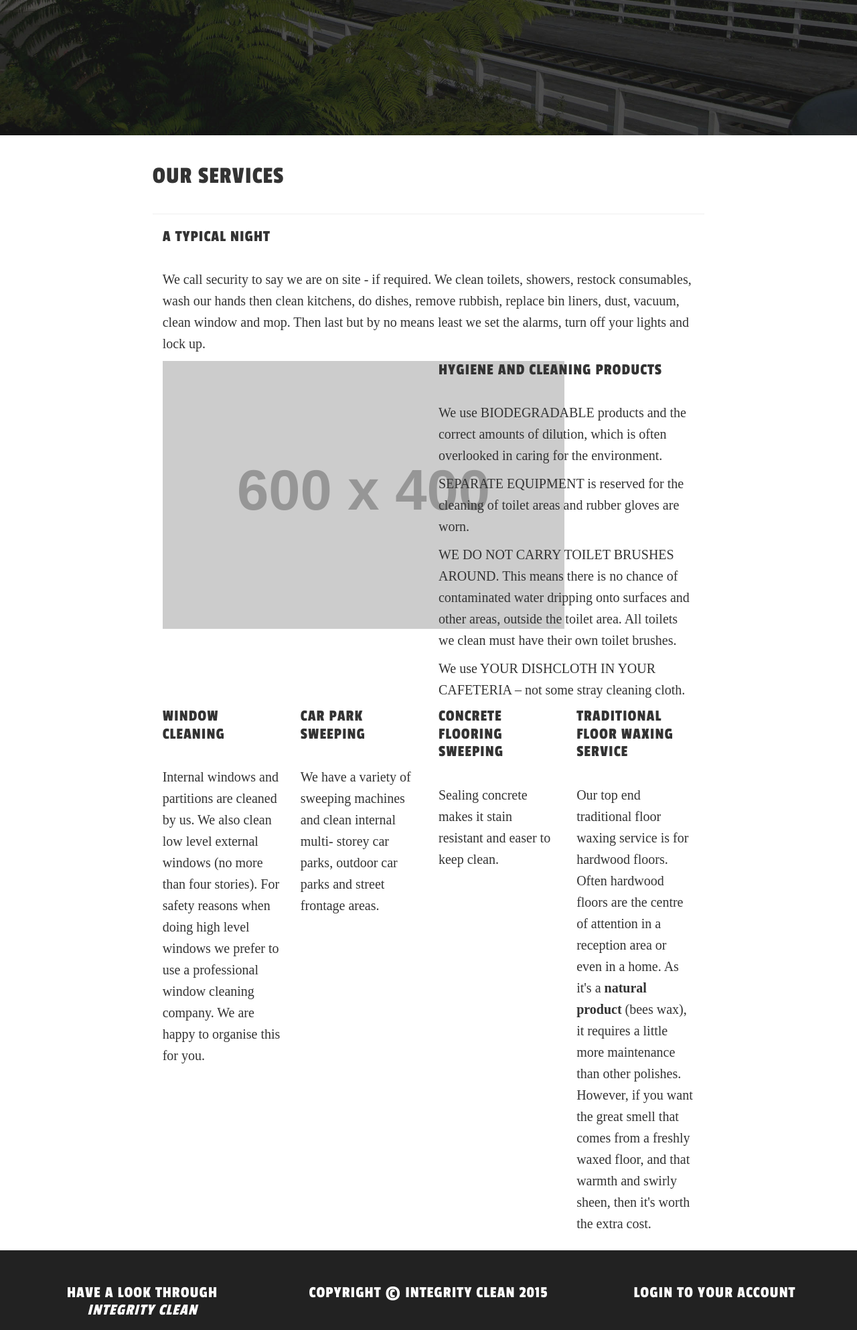
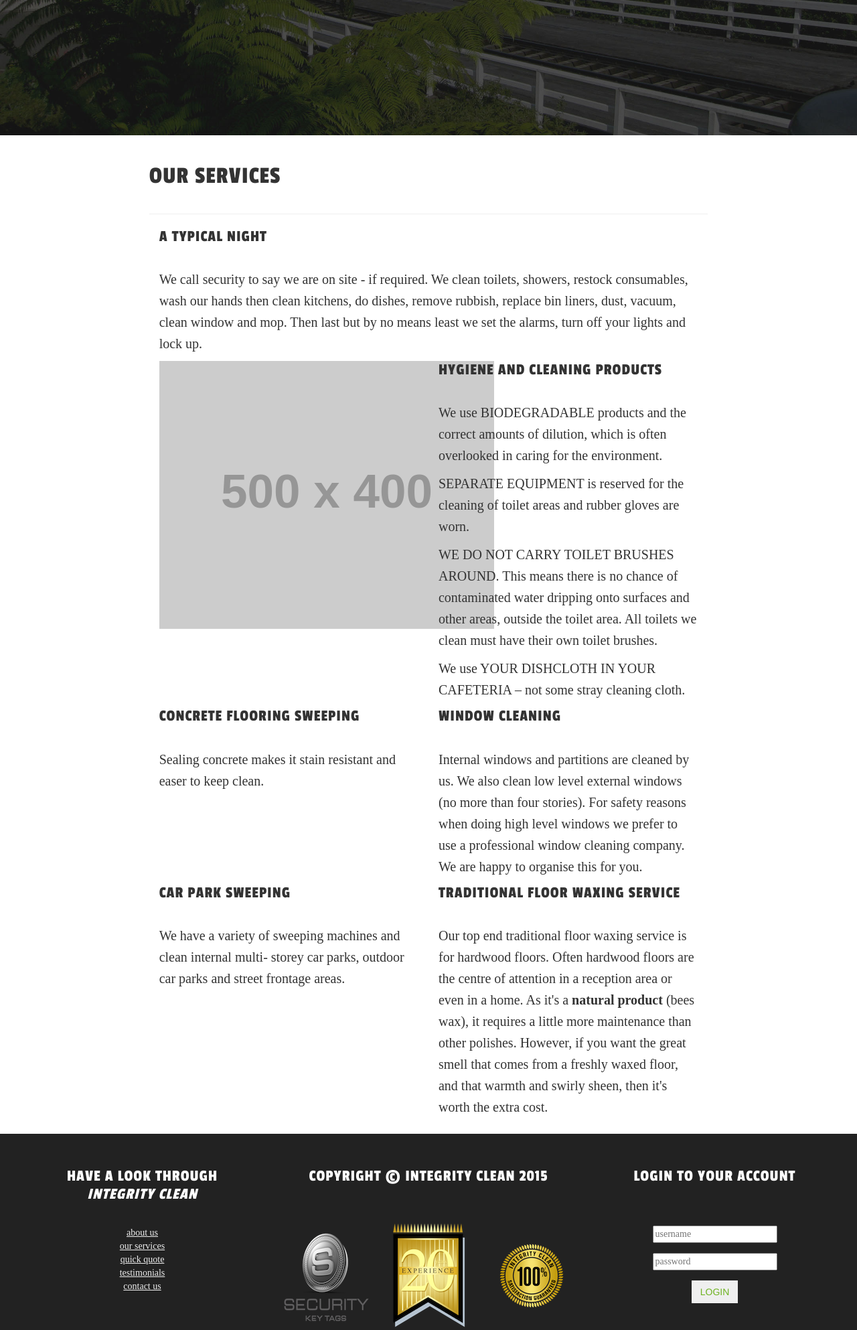
Before and after one commit to sampanganiban/integrity-clean, a PHP site: page /services.html in a window 1280 px wide. Shown: the part 598-2584 px from the top of the page at 67% size. Run offline with PHP 8.4, Linux system fonts and the light colour scheme; grey boxes labelled with a size stand in for pictures from a placeholder-image service; some libraries are stand-ins or nearby versions.

Commit message:
display map and style it and fix styles for services page.

```diff
--- a/css/grayscale.css
+++ b/css/grayscale.css
@@ -156,6 +156,7 @@ h6 {
   -o-background-size: cover;
 }
 #cleaning-location {
+  margin:3em auto;
   width: 100%;
   height: 200px;
   border:1px solid #f09;
--- a/services.html
+++ b/services.html
@@ -81,17 +81,19 @@
     </header>
 
     <!-- Welcome Section -->
-    <section class="welcome" class="text-center">
-        <div class="row">
-            <div class="col-lg-8 col-lg-offset-2">
-               <h1>Our Services</h1>
+    <section class="welcome clearfix" class="text-center">
+        <div class="col-lg-8 col-lg-offset-2">
+            <div class="row">
+                <h1>Our Services</h1>
                 <hr>
                 <div class="col-lg-12">
                     <h3>A Typical Night</h3>
                     <p>We call security to say we are on site - if required. We clean toilets, showers, restock consumables, wash our hands then clean kitchens, do dishes, remove rubbish, replace bin liners, dust, vacuum, clean window and mop. Then last but by no means least we set the alarms, turn off your lights and lock up.</p>
                 </div>
+            </div>
+            <div class="row">
                 <div class="col-lg-6">
-                    <img src="http://placehold.it/600x400" alt="">
+                    <img src="http://placehold.it/500x400" alt="">
                 </div>
                 <div class="col-lg-6">
                     <h3>HYGIENE AND CLEANING PRODUCTS</h3>
@@ -100,19 +102,21 @@
                     <p>WE DO NOT CARRY TOILET BRUSHES AROUND. This means there is no chance of contaminated water dripping onto surfaces and other areas, outside the toilet area. All toilets we clean must have their own toilet brushes.</p>
                     <p>We use YOUR DISHCLOTH IN YOUR CAFETERIA – not some stray cleaning cloth.</p>
                 </div>
-                <div class="col-lg-3">
+            </div>
+            <div class="row">
+                <div class="col-lg-6">
+                    <h3>CONCRETE FLOORING SWEEPING</h3>
+                    <p>Sealing concrete makes it stain resistant and easer to keep clean.</p>
+                </div>
+                <div class="col-lg-6">
                     <h3>WINDOW CLEANING</h3>
                     <p>Internal windows and partitions are cleaned by us. We also clean low level external windows (no more than four stories). For safety reasons when doing high level windows we prefer to use a professional window cleaning company. We are happy to organise this for you.</p>
                 </div>
-                <div class="col-lg-3">
+                <div class="col-lg-6">
                     <h3>CAR PARK SWEEPING</h3>
                     <p>We have a variety of sweeping machines and clean internal multi- storey car parks, outdoor car parks and street frontage areas.</p>
                 </div>
-                <div class="col-lg-3">
-                    <h3>CONCRETE FLOORING SWEEPING</h3>
-                    <p>Sealing concrete makes it stain resistant and easer to keep clean.</p>
-                </div>
-                <div class="col-lg-3">
+                <div class="col-lg-6">
                     <h3>TRADITIONAL FLOOR WAXING SERVICE</h3>
                     <p>Our top end traditional floor waxing service is for hardwood floors. Often hardwood floors are the centre of attention in a reception area or even in a home. As it's a <strong>natural product</strong> (bees wax), it requires a little more maintenance than other polishes. However, if you want the great smell that comes from a freshly waxed floor, and that warmth and swirly sheen, then it's worth the extra cost.</p>
                 </div>
```
Also changed, not shown: js/google-map.js (+6 -6 lines).
